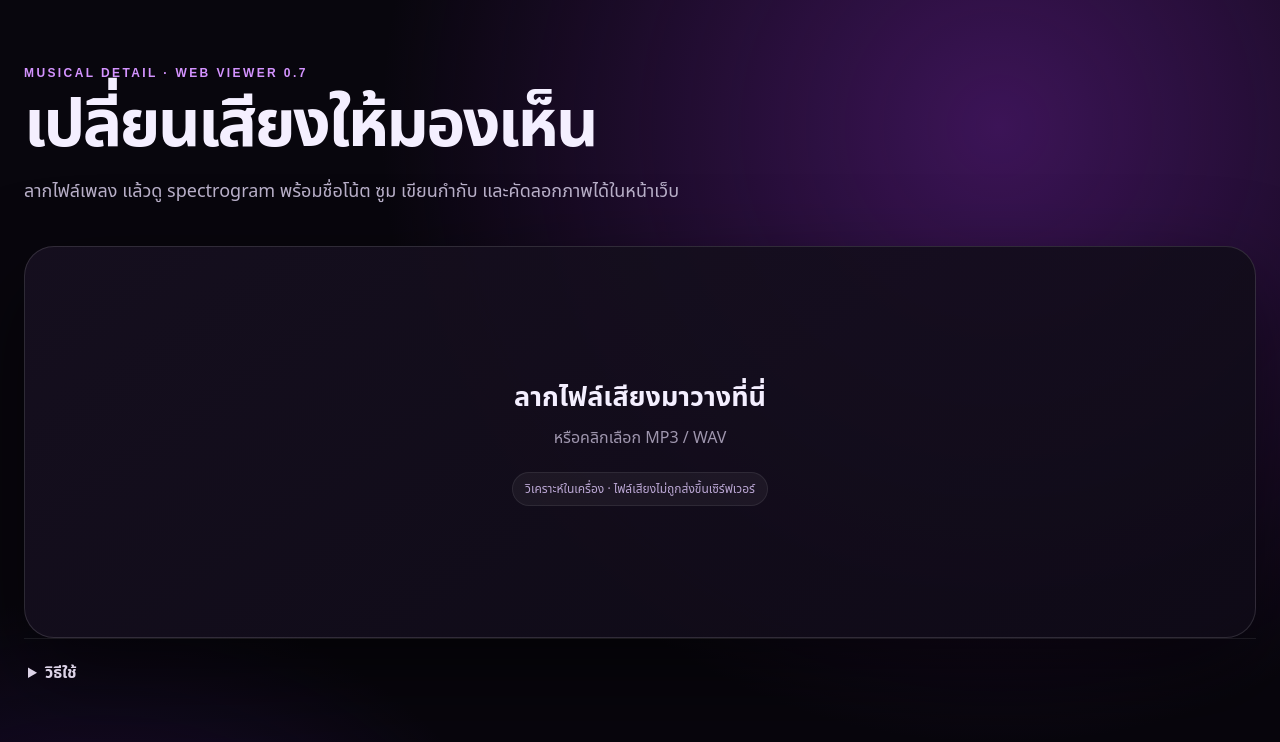
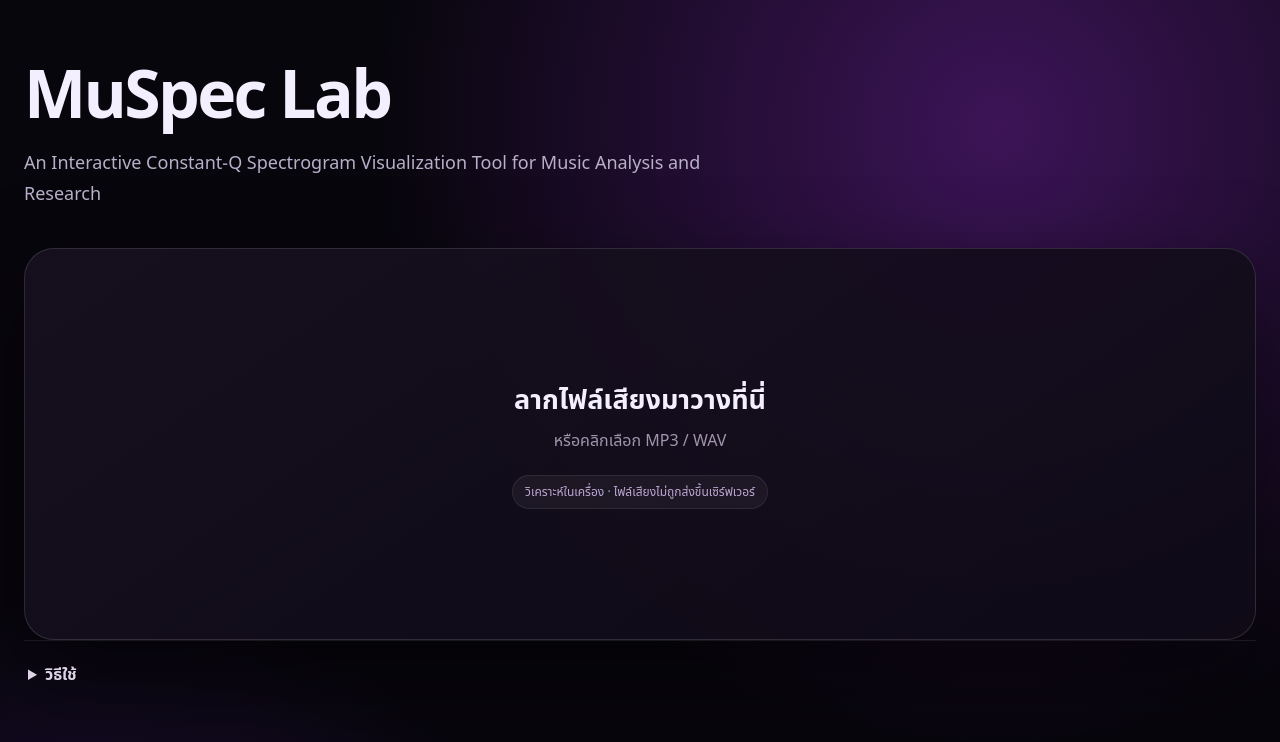
Before and after one commit to ajpongpob/Spectrogram-Analysis, a website built with Vite: page index.html in a window 1280 px wide. Shown: the top 742 px of the page. Built offline with nearby package versions, Linux system fonts and the light colour scheme.

Commit message:
Update homepage heading and subtitle to MuSpec Lab

```diff
--- a/index.html
+++ b/index.html
@@ -1,6 +1,6 @@
 <!doctype html><html lang="th"><head><meta charset="utf-8"><meta name="viewport" content="width=device-width,initial-scale=1"><meta name="description" content="ลากไฟล์ MP3 หรือ WAV เพื่อวิเคราะห์ spectrogram พร้อมแกนโน้ต ซูม เขียนกำกับ และคัดลอกภาพ PNG"><title>Musical Detail · Spectrogram Analysis</title><link rel="icon" href="data:,"></head><body>
 <main class="shell">
-<header class="masthead"><div><p class="eyebrow">MUSICAL DETAIL · WEB VIEWER 0.7</p><h1>เปลี่ยนเสียงให้มองเห็น</h1><p class="lede">ลากไฟล์เพลง แล้วดู spectrogram พร้อมชื่อโน้ต ซูม เขียนกำกับ และคัดลอกภาพได้ในหน้าเว็บ</p></div></header>
+<header class="masthead"><div><h1>MuSpec Lab</h1><p class="lede">An Interactive Constant-Q Spectrogram Visualization Tool for Music Analysis and Research</p></div></header>
 <section class="workspace">
 <div id="drop-zone" class="drop-zone" tabindex="0" role="button" aria-label="เลือกไฟล์ MP3 หรือ WAV"><input id="file-input" type="file" accept=".mp3,.wav,audio/mpeg,audio/wav" hidden><h2>ลากไฟล์เสียงมาวางที่นี่</h2><p>หรือคลิกเลือก MP3 / WAV</p><span class="privacy-pill">วิเคราะห์ในเครื่อง · ไฟล์เสียงไม่ถูกส่งขึ้นเซิร์ฟเวอร์</span></div>
 <div id="job" hidden><div class="job-head"><div><h2 id="file-name"></h2><p id="file-meta" class="meta"></p></div><button id="cancel" class="quiet-button">ยกเลิก</button><button id="change-file" class="quiet-button" hidden>เลือกเพลงใหม่</button></div><div class="meter"><div id="meter-fill"></div></div><div class="status-line"><span id="status" role="status"></span><strong id="percent">0%</strong></div><p id="error" class="error" role="alert" hidden></p></div>
```
Also changed, not shown: dist/index.html.
